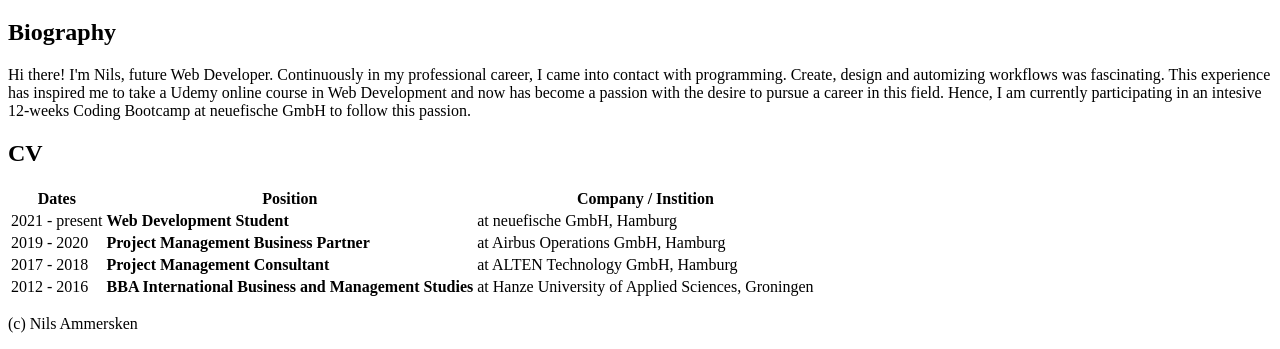
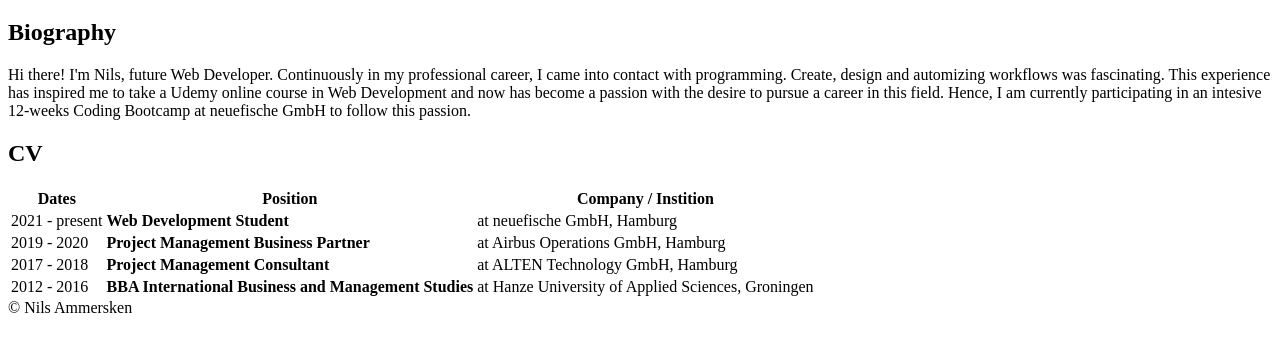
Before and after one commit to AmmNJ/personal-website, a plain HTML site: page src/index.html in a window 1280 px wide. Shown: the part 4020-4369 px from the top of the page. After the commit the page ends 4345 px from the top, so only its background shows below. Drawn offline with Linux system fonts and the light colour scheme.

Commit message:
Update copyright and paragraphs

```diff
--- a/src/index.html
+++ b/src/index.html
@@ -71,9 +71,9 @@
 
     <!-- CV -->
     <section>
-      <h2>CV</h2>
-      <table>
-        <thead>
+    <h2>CV</h2>
+    <table>
+      <thead>
           <tr>
             <th>Dates</th>
             <th>Position</th>
@@ -109,7 +109,7 @@
 
   <!-- Footer -->
   <footer>
-    <p>(c) Nils Ammersken</p>
+    &copy; Nils Ammersken
   </footer>
 
 </body>
```
